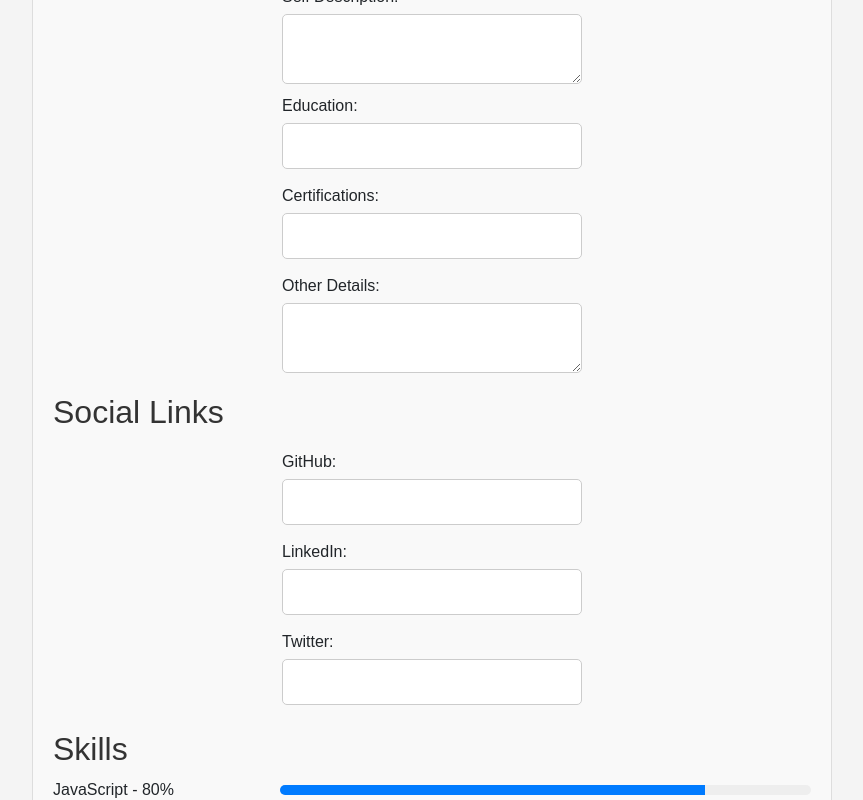
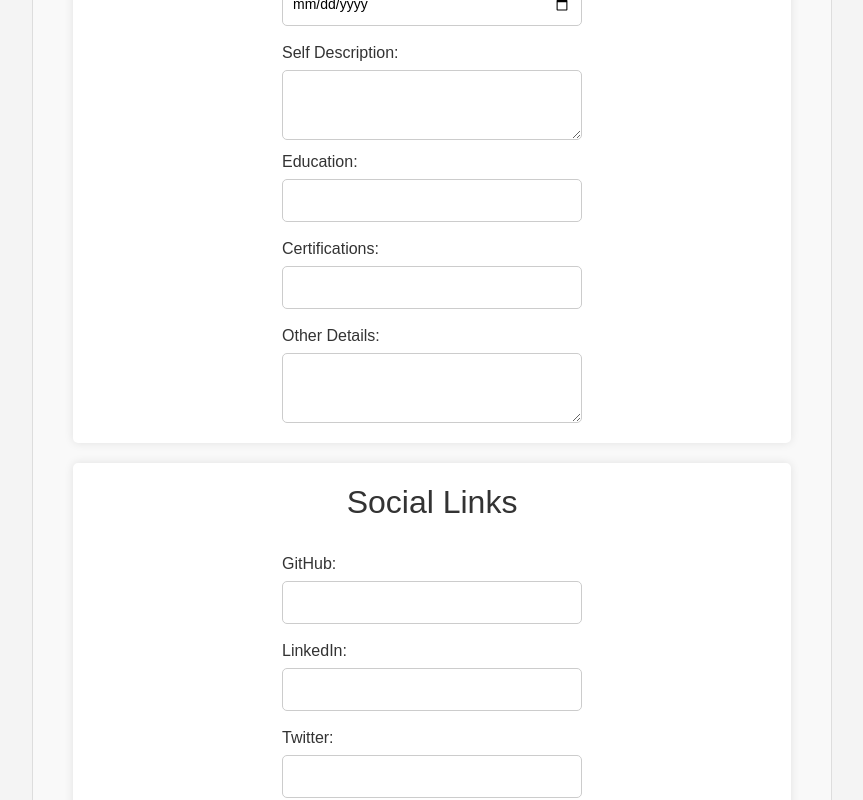
Before and after one commit to ajitesh68/SkillHunt-WebD-and-AI-based-project, a React (Create React App) app: page /profilepage in a window 1280 px wide. Shown: the part 440-1240 px from the top of the page, without its empty margins (208-1071 px from the left). Built offline with nearby package versions, Linux system fonts and the light colour scheme; no server answers.

Commit message:
push frontend

```diff
--- a/src/App.css
+++ b/src/App.css
@@ -1,44 +1,49 @@
-.App {
-  text-align: center;
-}
-
-.App-logo {
-  height: 40vmin;
-  pointer-events: none;
-}
-
-@media (prefers-reduced-motion: no-preference) {
-  .App-logo {
-    animation: App-logo-spin infinite 20s linear;
-  }
-}
-
-.App-header {
-  background-color: #282c34;
-  min-height: 100vh;
-  display: flex;
-  flex-direction: column;
-  align-items: center;
-  justify-content: center;
-  font-size: calc(10px + 2vmin);
-  color: white;
-}
-
-.App-link {
-  color: #61dafb;
-}
-
+/* General Styles */
 body {
   font-family: Arial, sans-serif;
   margin: 0;
   padding: 0;
   background-color: #f4f4f4;
+  color: #333;
 }
 
 h1, h2 {
   color: #333;
+  text-align: center;
+  margin-bottom: 20px;
 }
 
+div {
+  margin: 20px;
+  padding: 10px;
+  box-sizing: border-box;
+}
+
+.not-found {
+  text-align: center;
+  color: red;
+  margin-top: 50px;
+}
+
+/* Navigation Styles */
+.navbar {
+  background-color: #282c34;
+  padding: 10px 20px;
+  color: white;
+  text-align: center;
+}
+
+.navbar a {
+  color: white;
+  text-decoration: none;
+  margin: 0 10px;
+}
+
+.navbar a:hover {
+  text-decoration: underline;
+}
+
+/* Form Styles */
 form {
   display: flex;
   flex-direction: column;
@@ -51,6 +56,7 @@ input {
   margin: 5px 0;
   border: 1px solid #ccc;
   border-radius: 5px;
+  font-size: 14px;
 }
 
 button {
@@ -60,18 +66,73 @@ button {
   border: none;
   border-radius: 5px;
   cursor: pointer;
+  font-size: 16px;
 }
 
 button:hover {
   background-color: #45a049;
 }
 
+/* Section Styles */
+section {
+  margin: 20px;
+  padding: 20px;
+  background-color: white;
+  border-radius: 5px;
+  box-shadow: 0px 0px 10px rgba(0, 0, 0, 0.1);
+}
 
-@keyframes App-logo-spin {
-  from {
-    transform: rotate(0deg);
-  }
-  to {
-    transform: rotate(360deg);
-  }
+/* Notification Styles */
+.notifications-container {
+  padding: 20px;
 }
+
+.notifications-list {
+  list-style-type: none;
+  padding: 0;
+}
+
+.notifications-list li {
+  cursor: pointer;
+  margin-bottom: 10px;
+}
+
+.read {
+  color: gray;
+  text-decoration: line-through;
+}
+
+.unread {
+  color: black;
+  font-weight: bold;
+}
+
+/* Skill Progress Bar */
+.skill-bar {
+  background-color: #e0e0e0;
+  border-radius: 5px;
+  height: 10px;
+  margin-top: 5px;
+  overflow: hidden;
+}
+
+.skill-bar-filled {
+  background-color: #4CAF50;
+  height: 100%;
+  width: 0;
+  transition: width 0.5s ease;
+}
+
+/* 404 Page Styles */
+.not-found {
+  text-align: center;
+  margin-top: 50px;
+}
+
+.not-found h1 {
+  font-size: 36px;
+}
+
+.not-found p {
+  font-size: 18px;
+}
--- a/src/App.js
+++ b/src/App.js
@@ -1,15 +1,26 @@
-import React from 'react';
-import { BrowserRouter as Router, Route, Routes } from 'react-router-dom';
-import HomePage from './pages/HomePage';
-import LoginPage from './pages/LoginPage';
-import SignupPage from './pages/SignupPage';
-import Teams from './pages/Teams';
-import Mentorship from './pages/Mentorship';
-import Notifications from './pages/Notifications';
-import ProfilePage from './pages/ProfilePage';
-import './App.css';
+import React, { useEffect, useState } from "react";
+import { BrowserRouter as Router, Route, Routes } from "react-router-dom";
+
+import HomePage from "./pages/HomePage";
+import LoginPage from "./pages/LoginPage";
+import SignupPage from "./pages/SignupPage";
+import Teams from "./pages/Teams";
+import Mentorship from "./pages/Mentorship";
+import Notifications from "./pages/Notifications";
+import ProfilePage from "./pages/ProfilePage";
+import "./App.css";
 
 function App() {
+  const [data, setData] = useState(null);
+
+  // Fetch data from backend on mount
+  useEffect(() => {
+    fetch("http://localhost:5000/api/project")
+      .then((response) => response.json())
+      .then((data) => setData(data))
+      .catch((err) => console.error("Error fetching data:", err));
+  }, []);
+
   return (
     <Router>
       <Routes>
--- a/src/pages/LoginPage.js
+++ b/src/pages/LoginPage.js
@@ -140,7 +140,7 @@ const LoginPage = () => {
 
         <div className="text-center mt-2">
           <span>Don't have an account? </span>
-          <a href="#" className="text-decoration-none" style={{ color: '#0072ff' }}>
+          <a href="/signup" className="text-decoration-none" style={{ color: '#0072ff' }}>
             Sign up
           </a>
         </div>
```
